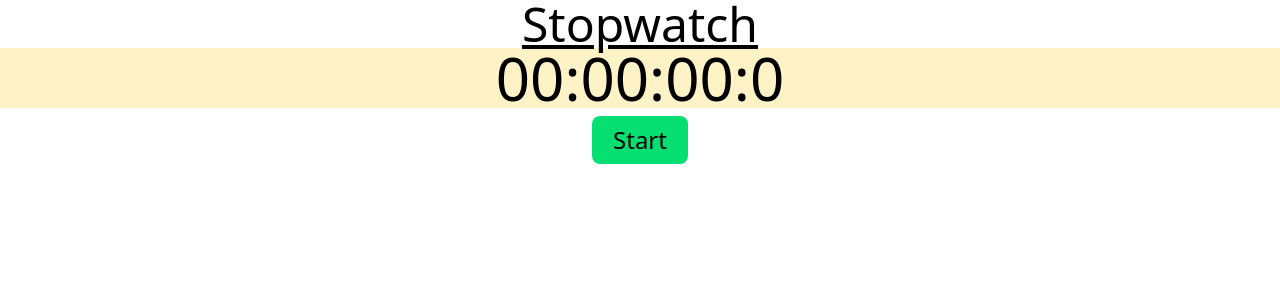
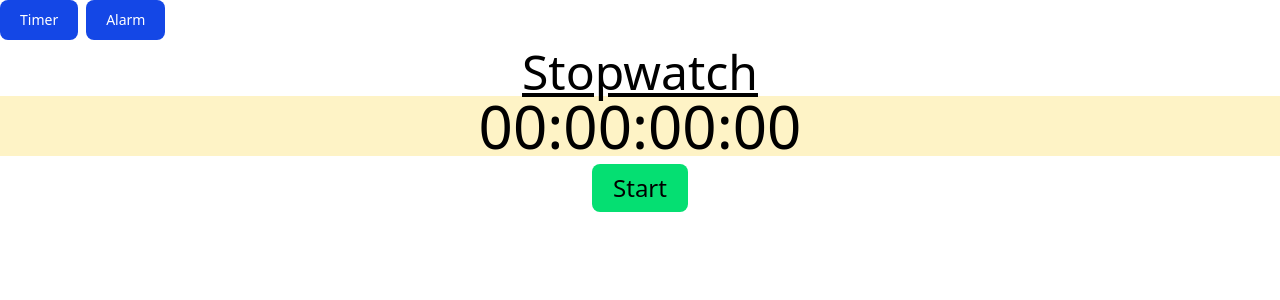
Before and after one commit to Asif-Arafat-Rafat/stopwatch-miniproject-, a React (Vite) app: page / in a window 1280 px wide. Shown: the top 300 px of the page. Built offline with nearby package versions, Linux system fonts and the light colour scheme.

Commit message:
Stopwatch functionality working

```diff
--- a/src/App.tsx
+++ b/src/App.tsx
@@ -1,33 +1,20 @@
 import { useState } from "react";
-
+import Stopwatch from "./stopwatch";
+import Timer from "./timer";
+import Alarm from "./alarm";
 
 function App() {
-  const [hour,setHour]=useState(0);
-  const [min,setMin]=useState(0);
-const [msec,setMsec]=useState(0);
-const [sec,setSec]=useState(0);
-  function startSW(){
-    setInterval(()=>{
-      setMsec((prevMsec)=>prevMsec+1);
-      if( msec===100){
-        setSec(sec+1);
-        setMsec(0);
-      }
-      if(sec===60){
-        setMin(min+1);
-        setSec(0);
-      }
-      if(min===60){
-        setHour(hour+1);
-        setMin(0);
-      }
-    },10)
-  }
+  const [ctype, setCtype] = useState("stopwatch");
   return (
     <>
-      <h1 className="underline text-5xl text-center">Stopwatch</h1>
-      <h1 className="text-center text-6xl bg-amber-100">{hour===0?"00": hour}:{min===0?"00":min}:{sec===0?"00":sec}:{msec%100}</h1>
-      <div className="flex justify-center"><button className="bg-green-400 w-24 h-12 rounded-lg text-2xl m-2" onClick={startSW}>Start</button></div>
+
+      {ctype!="stopwatch" &&<button className="text-white bg-blue-700 hover:bg-blue-800 focus:ring-4 focus:ring-blue-300 font-medium rounded-lg text-sm px-5 py-2.5 me-2 mb-2 dark:bg-blue-600 dark:hover:bg-blue-700 focus:outline-none dark:focus:ring-blue-800" onClick={()=>setCtype("stopwatch")}>Stopwatch</button>}
+      {ctype!="timer" &&<button className="text-white bg-blue-700 hover:bg-blue-800 focus:ring-4 focus:ring-blue-300 font-medium rounded-lg text-sm px-5 py-2.5 me-2 mb-2 dark:bg-blue-600 dark:hover:bg-blue-700 focus:outline-none dark:focus:ring-blue-800" onClick={()=>setCtype("timer")}>Timer</button>}
+      {ctype!="alarm" &&<button className="text-white bg-blue-700 hover:bg-blue-800 focus:ring-4 focus:ring-blue-300 font-medium rounded-lg text-sm px-5 py-2.5 me-2 mb-2 dark:bg-blue-600 dark:hover:bg-blue-700 focus:outline-none dark:focus:ring-blue-800" onClick={()=>setCtype("alarm")}>Alarm</button>}
+
+      {ctype==="stopwatch" && <Stopwatch/>}
+      {ctype==="timer" && <Timer/>}
+      {ctype==="alarm" && <Alarm/>}
     </>
   )
 }
--- /dev/null
+++ b/src/alarm.tsx
@@ -0,0 +1,6 @@
+function alarm() {
+    return(
+        <><h1>Alarm Here</h1></>
+    )
+}
+export default alarm
--- /dev/null
+++ b/src/stopwatch.tsx
@@ -0,0 +1,33 @@
+import { useEffect, useState } from "react";
+
+function stopwatch(){
+    const [ time ,setTime]=useState(0)
+    const [isRunning, setIsRunning] = useState(false);
+
+    useEffect(() => {
+        let interval:any;
+        if(isRunning){
+            interval=setInterval(() => {
+                setTime((prevTime)=>{
+                    return prevTime+10;
+                })
+            }, 10);
+        }
+        else if(!isRunning){
+            setTime(0);
+            return ()=>clearInterval(interval);
+        }
+        return () => clearInterval(interval);
+    }, [isRunning]);
+
+
+    return (
+        <>
+            <h1 className="underline text-5xl text-center">Stopwatch</h1>
+            <h1 className="text-center text-6xl bg-amber-100">{("0"+Math.floor((time/360000)%60)).slice(-2)}:{("0"+Math.floor((time/60000)%60)).slice(-2)}:{("0"+Math.floor((time/1000)%60)).slice(-2)}:{("0"+Math.floor((time/10)%100)).slice(-2)}</h1>
+            <div className="flex justify-center">{!isRunning&&<button className="bg-green-400 w-24 h-12 rounded-lg text-2xl m-2" onClick={()=>setIsRunning(true)}>Start</button>}
+            {isRunning&&<div><button className="bg-green-400 w-24 h-12 rounded-lg text-2xl m-2" onClick={()=>setIsRunning(false)}>Stop</button> <button className="bg-green-400 w-24 h-12 rounded-lg text-2xl m-2" onClick={()=>setIsRunning(false)}>Pause</button></div>}</div>
+        </>
+        )
+}
+export default stopwatch;
--- /dev/null
+++ b/src/timer.tsx
@@ -0,0 +1,6 @@
+function Timer() {
+    return(
+        <><h1>Timer Here</h1></>
+    )
+}
+export default Timer
```
